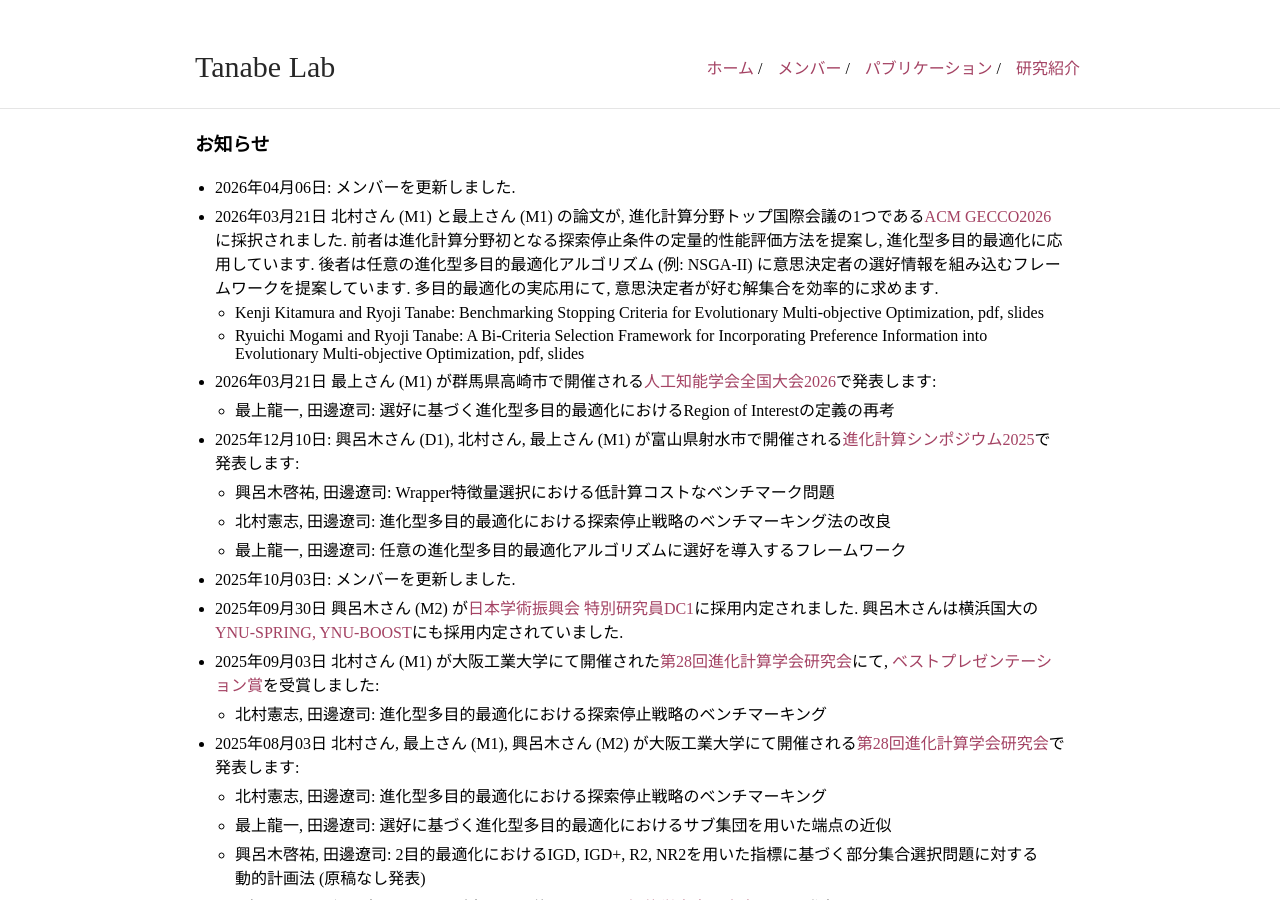
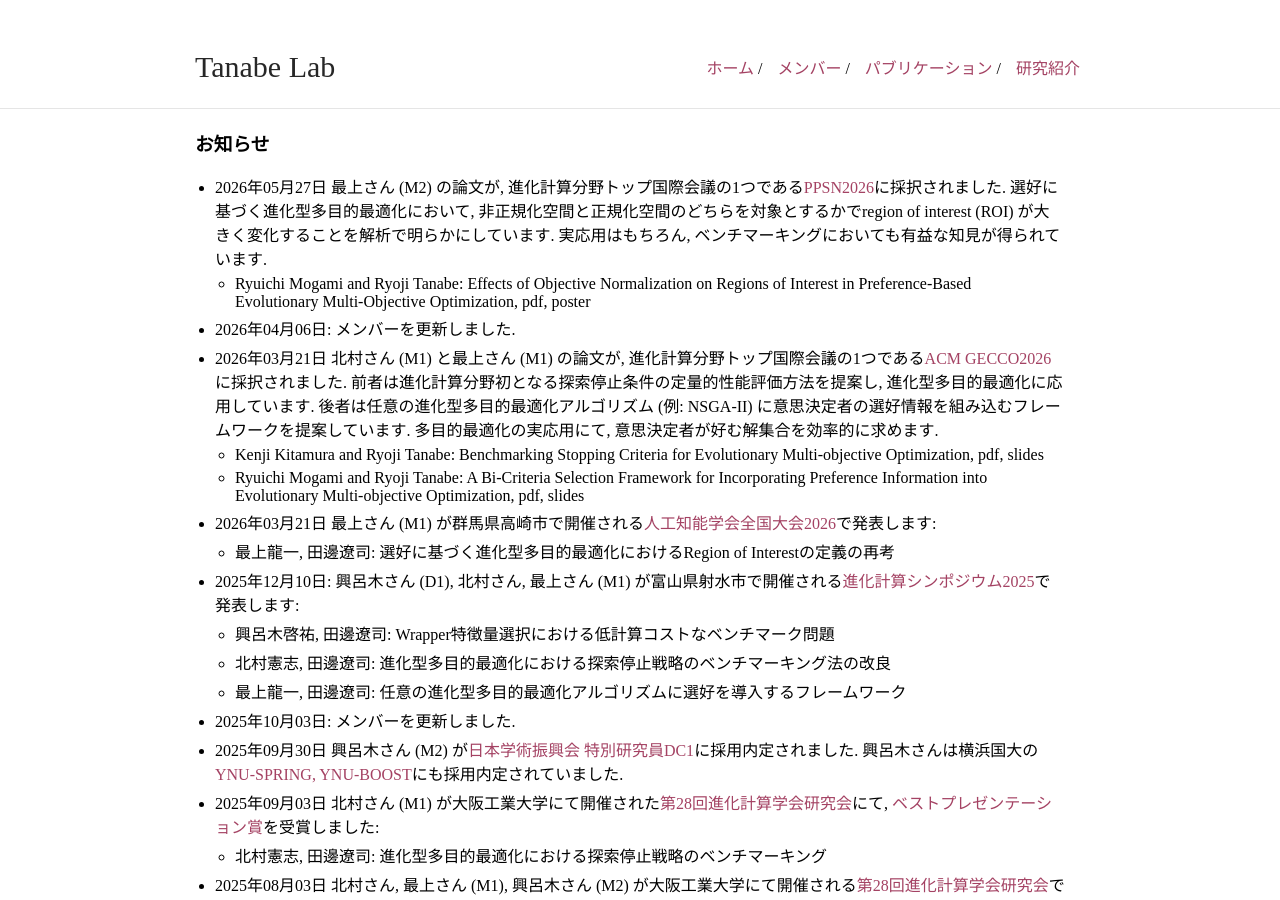
Before and after one commit to aopt-lab/aopt-lab.github.io, a Jekyll site: the page built from index.md, in a window 1280 px wide and 900 px high. Built offline with Jekyll 4.4.1, drawn with Linux system fonts in a browser that asks for light colours.

```diff
--- a/index.md
+++ b/index.md
@@ -5,6 +5,8 @@ title: 田邊研究室
 
 ### お知らせ
 
+* 2026年05月27日 最上さん (M2) の論文が, 進化計算分野トップ国際会議の1つである[PPSN2026](https://ppsn2026.disi.unitn.it/)に採択されました. 選好に基づく進化型多目的最適化において, 非正規化空間と正規化空間のどちらを対象とするかでregion of interest (ROI) が大きく変化することを解析で明らかにしています. 実応用はもちろん, ベンチマーキングにおいても有益な知見が得られています.
+    * Ryuichi Mogami and Ryoji Tanabe: Effects of Objective Normalization on Regions of Interest in Preference-Based Evolutionary Multi-Objective Optimization, pdf, poster
 * 2026年04月06日: メンバーを更新しました.
 * 2026年03月21日 北村さん (M1) と最上さん (M1) の論文が, 進化計算分野トップ国際会議の1つである[ACM GECCO2026](https://gecco-2026.sigevo.org/)に採択されました. 前者は進化計算分野初となる探索停止条件の定量的性能評価方法を提案し, 進化型多目的最適化に応用しています. 後者は任意の進化型多目的最適化アルゴリズム (例: NSGA-II) に意思決定者の選好情報を組み込むフレームワークを提案しています. 多目的最適化の実応用にて, 意思決定者が好む解集合を効率的に求めます.
     * Kenji Kitamura and Ryoji Tanabe: Benchmarking Stopping Criteria for Evolutionary Multi-objective Optimization, pdf, slides
```
Also changed, not shown: publication.md (+1 -0 lines).
